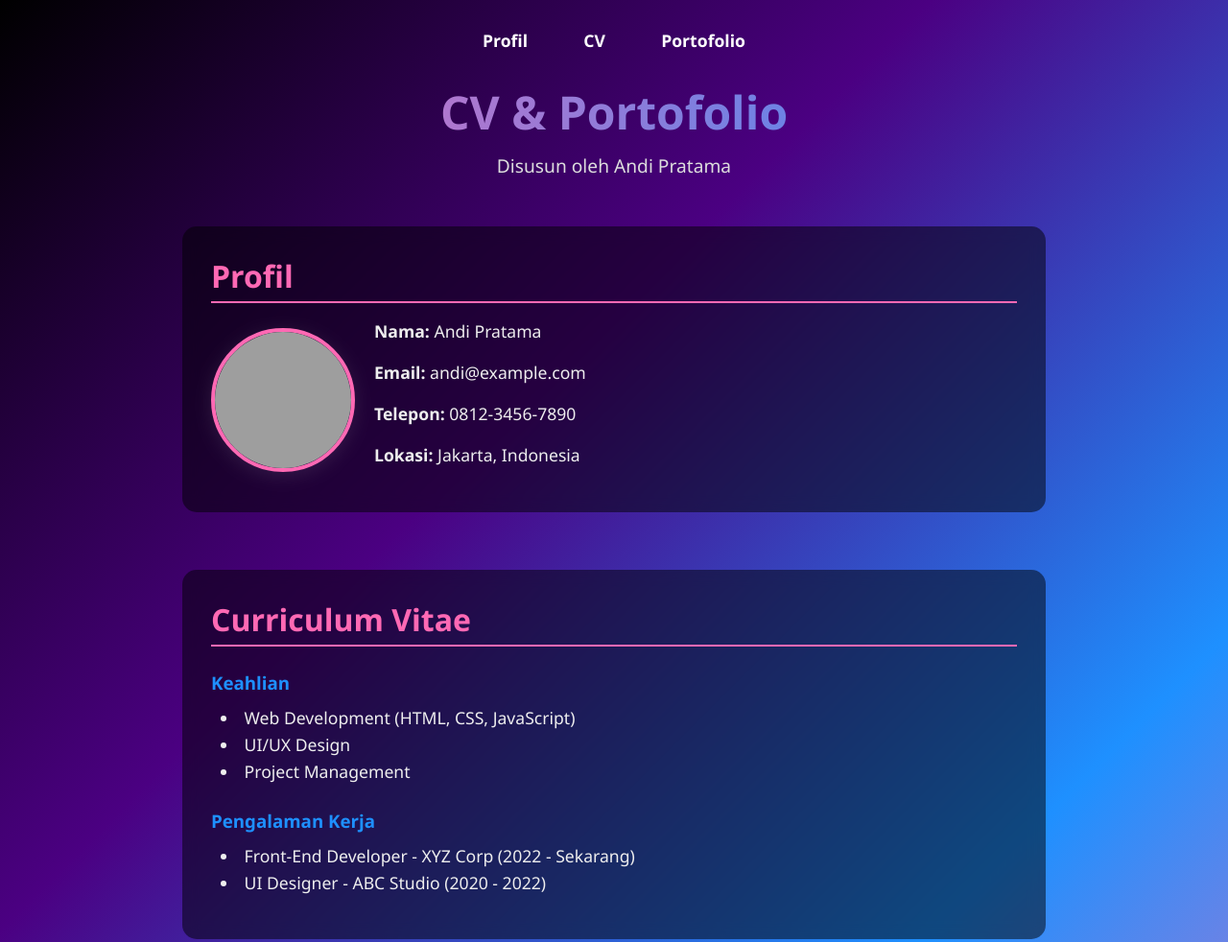
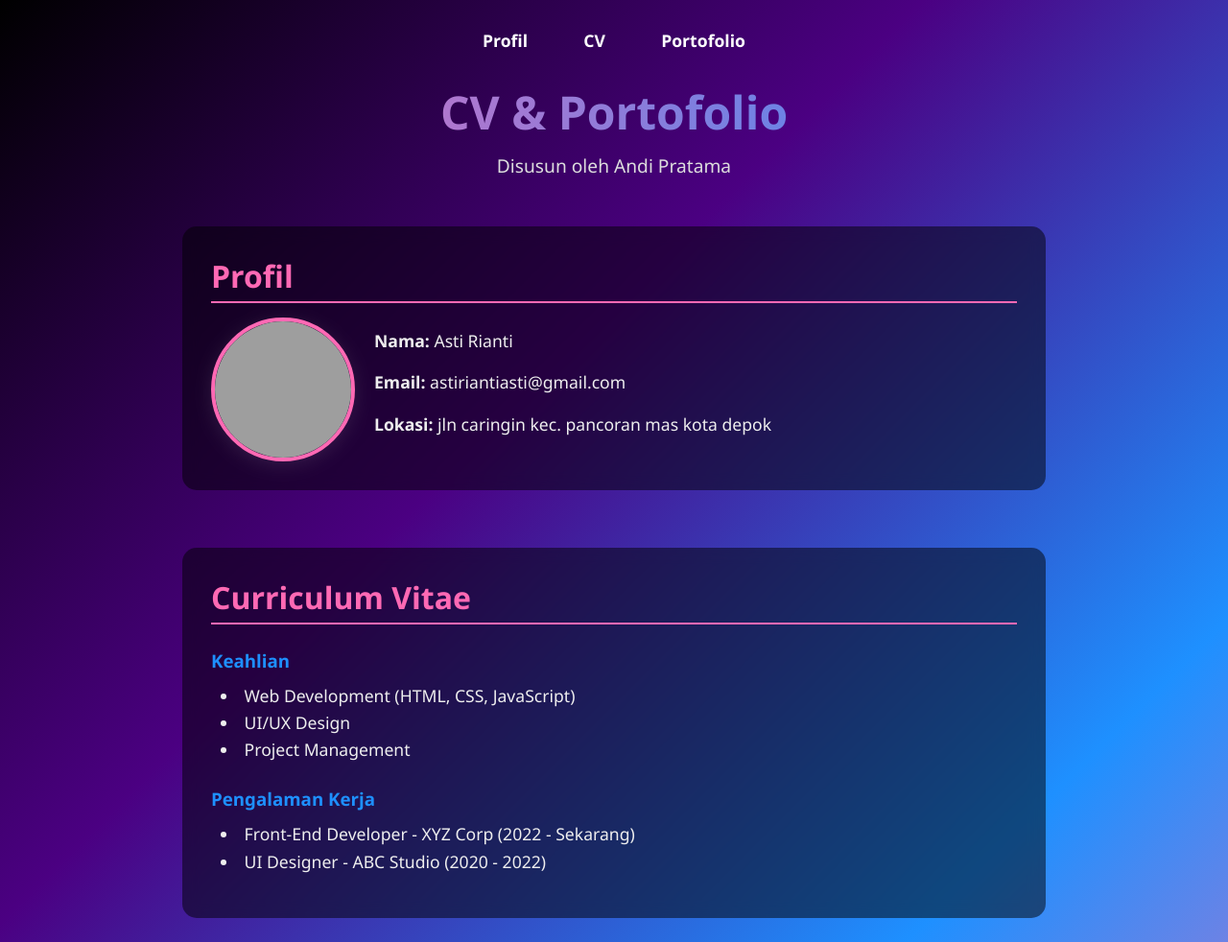
Before and after one commit to astirianti/asti.github.io, a plain HTML site: page index.html in a window 1280 px wide. Shown: the top 982 px of the page at 96% size. Drawn offline with Linux system fonts and the light colour scheme; grey boxes are pictures that could not be loaded.

Commit message:
Update profile information in index.html

```diff
--- a/index.html
+++ b/index.html
@@ -3,7 +3,7 @@
 <head>
   <meta charset="UTF-8" />
   <meta name="viewport" content="width=device-width, initial-scale=1" />
-  <title>CV & Portofolio</title>
+  <title>Portofolio</title>
   <link rel="stylesheet" href="style.css" />
 </head>
 <body>
@@ -27,10 +27,9 @@
       <div class="profile-container">
         <img src="https://i.imgur.com/1XqD3Fh.jpg" alt="Foto Profil" class="profile-pic" />
         <div class="profile-info">
-          <p><strong>Nama:</strong> Andi Pratama</p>
-          <p><strong>Email:</strong> andi@example.com</p>
-          <p><strong>Telepon:</strong> 0812-3456-7890</p>
-          <p><strong>Lokasi:</strong> Jakarta, Indonesia</p>
+          <p><strong>Nama:</strong> Asti Rianti</p>
+          <p><strong>Email:</strong> astiriantiasti@gmail.com</p>
+          <p><strong>Lokasi:</strong> jln caringin kec. pancoran mas kota depok</p>
         </div>
       </div>
     </section>
```
